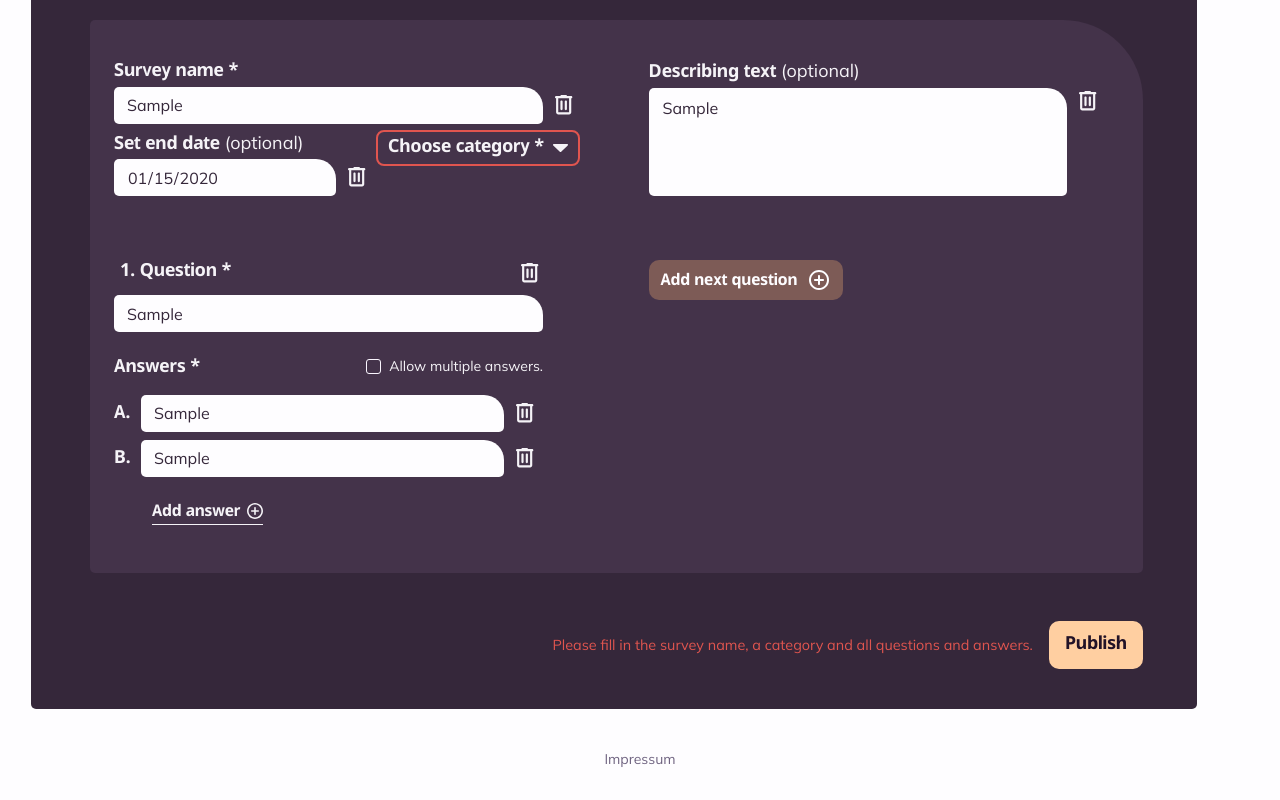
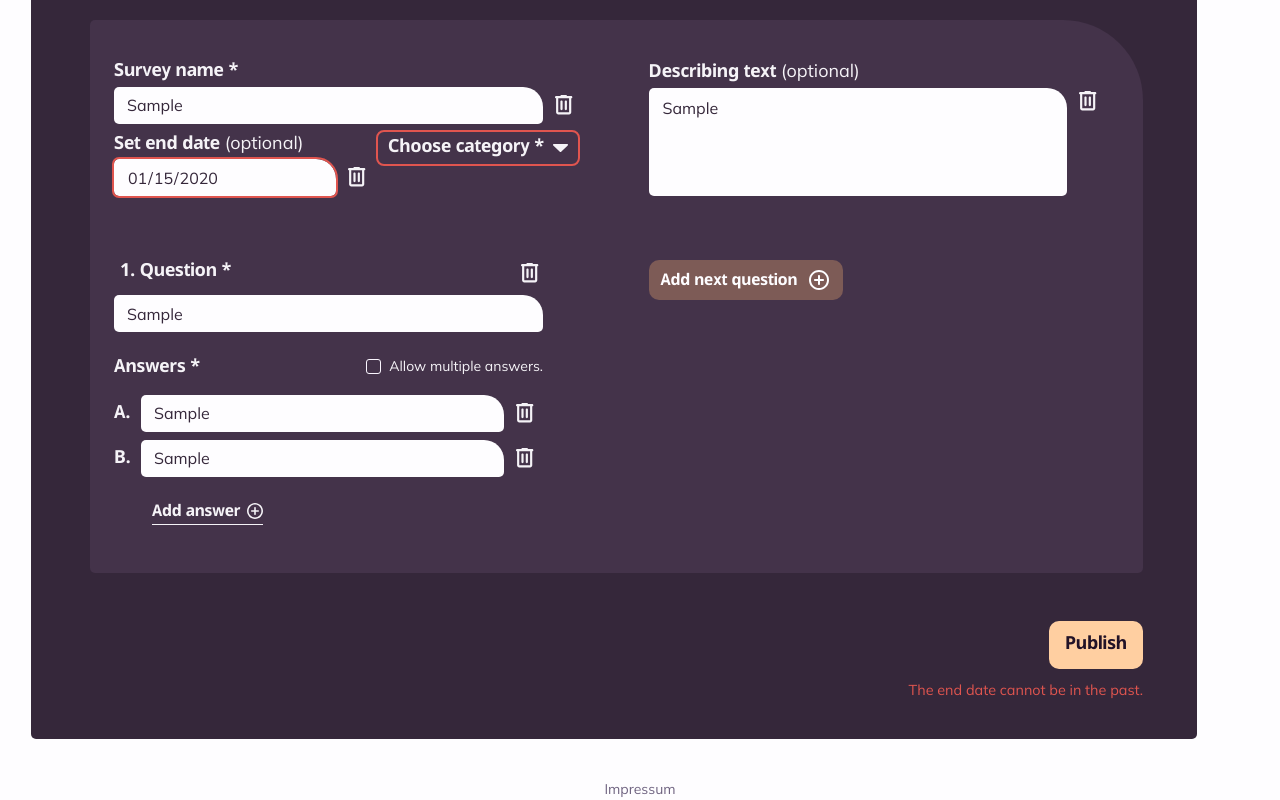
Before and after one commit to NouBou1/pollApp, an Angular app in the folder pollApp/: page /create-survey in a window 1280 px wide. Both pictures are taken after typing "Sample", "2020-01-15", "Sample", "Sample", "Sample", "Sample" into the empty fields and a click on the button "Publish". Shown: the part 179-979 px from the top of the page. Built offline with nearby package versions, Linux system fonts and the light colour scheme; a web font is replaced by a local one.

Commit message:
feat(create-survey): block past end dates and refine validation message
- End date picker starts at today, past dates fail validation
- Validation message updates while typing and disappears once the form is valid
- Message is shown below the Publish button so it no longer shifts on hover

```diff
--- a/pollApp/src/app/features/create-survey/create-survey.html
+++ b/pollApp/src/app/features/create-survey/create-survey.html
@@ -29,6 +29,7 @@
               class="field__input field__input--date"
               [class.is-empty]="!form.controls.endDate.value"
               type="date"
+              [min]="today"
               formControlName="endDate"
             />
             <app-close-icon-button class="field__clear" ariaLabel="Clear end date" (clicked)="clear('endDate')" />
@@ -81,10 +82,10 @@
     </div>
 
     <div class="create-survey__footer">
-      @if (error()) {
-        <p class="create-survey__error">{{ error() }}</p>
+      <app-button-primary type="submit" [disabled]="submitting()" mobileIcon="check">Publish</app-button-primary>
+      @if (validationMessage() ?? error(); as message) {
+        <p class="create-survey__error">{{ message }}</p>
       }
-      <app-button-primary type="submit" [disabled]="submitting()" mobileIcon="check">Publish</app-button-primary>
     </div>
   </form>
 </section>
--- a/pollApp/src/app/features/create-survey/create-survey.scss
+++ b/pollApp/src/app/features/create-survey/create-survey.scss
@@ -140,14 +140,13 @@
 
   &__footer {
     display: flex;
-    align-items: center;
-    justify-content: flex-end;
-    gap: var(--space-4);
+    flex-direction: column;
+    align-items: flex-end;
+    gap: var(--space-3);
     margin-top: var(--space-7);
 
     @media (max-width: bp.$mobile) {
-      flex-direction: column;
-      justify-content: center;
+      align-items: center;
     }
   }
 
--- a/pollApp/src/app/features/create-survey/create-survey.ts
+++ b/pollApp/src/app/features/create-survey/create-survey.ts
@@ -1,5 +1,13 @@
 import { Component, inject, signal } from '@angular/core';
-import { FormArray, FormControl, FormGroup, ReactiveFormsModule, Validators } from '@angular/forms';
+import {
+  AbstractControl,
+  FormArray,
+  FormControl,
+  FormGroup,
+  ReactiveFormsModule,
+  ValidationErrors,
+  Validators,
+} from '@angular/forms';
 import { Router, RouterLink } from '@angular/router';
 import { ButtonPrimary } from '../../shared/components/button-primary/button-primary';
 import { CloseIconButton } from '../../shared/components/close-icon-button/close-icon-button';
@@ -18,8 +26,21 @@ function buildQuestion(): QuestionForm {
   });
 }
 
+const REQUIRED_MESSAGE = 'Please fill in the survey name, a category and all questions and answers.';
+const PAST_DATE_MESSAGE = 'The end date cannot be in the past.';
+
 function endOfDayIso(dateOnly: string): string {
   return new Date(`${dateOnly}T23:59:59`).toISOString();
+}
+
+function todayDateOnly(): string {
+  const now = new Date();
+  now.setMinutes(now.getMinutes() - now.getTimezoneOffset());
+  return now.toISOString().slice(0, 10);
+}
+
+function notInPast(control: AbstractControl<string>): ValidationErrors | null {
+  return control.value && control.value < todayDateOnly() ? { pastDate: true } : null;
 }
 
 @Component({
@@ -45,7 +66,9 @@ export class CreateSurvey {
     value: category,
     label: category,
   }));
+  readonly today = todayDateOnly();
   readonly submitting = signal(false);
+  readonly submitAttempted = signal(false);
   readonly error = signal<string | null>(null);
   readonly publishedSurveyId = signal<string | null>(null);
 
@@ -53,7 +76,7 @@ export class CreateSurvey {
     title: new FormControl('', { nonNullable: true, validators: Validators.required }),
     description: new FormControl('', { nonNullable: true }),
     category: new FormControl('', { nonNullable: true, validators: Validators.required }),
-    endDate: new FormControl('', { nonNullable: true }),
+    endDate: new FormControl('', { nonNullable: true, validators: notInPast }),
     questions: new FormArray([buildQuestion()]),
   });
 
@@ -84,10 +107,15 @@ export class CreateSurvey {
     if (id) this.router.navigate(['/survey', id]);
   }
 
+  validationMessage(): string | null {
+    if (!this.submitAttempted() || this.form.valid) return null;
+    return this.form.controls.endDate.invalid ? PAST_DATE_MESSAGE : REQUIRED_MESSAGE;
+  }
+
   submit() {
+    this.submitAttempted.set(true);
     if (this.form.invalid) {
       this.form.markAllAsTouched();
-      this.error.set('Please fill in the survey name, a category and all questions and answers.');
       return;
     }
     this.submitting.set(true);
```
